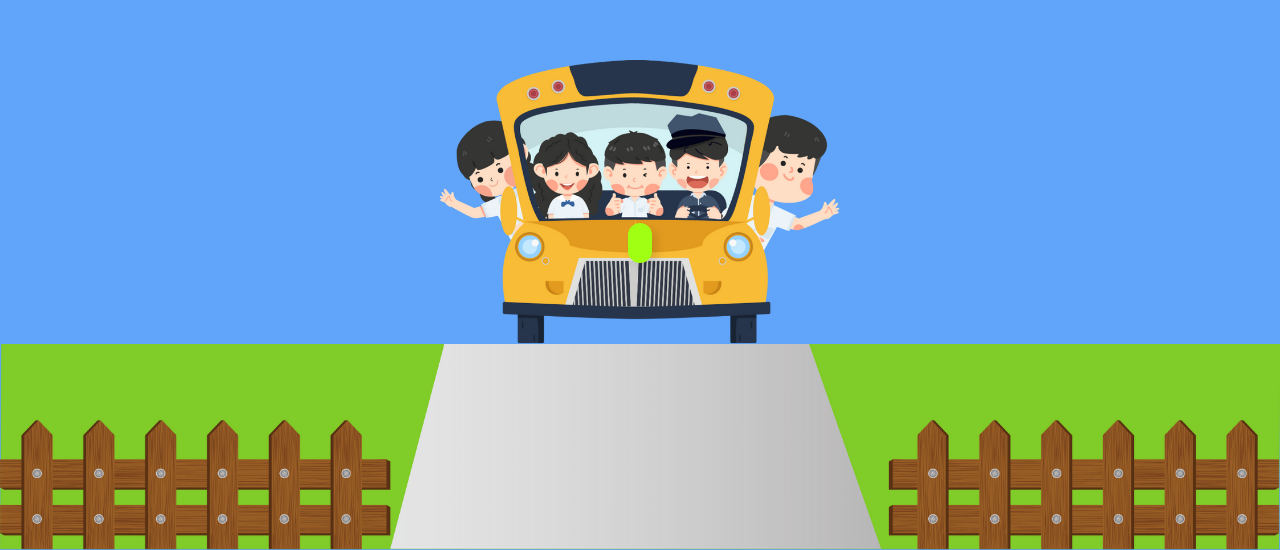
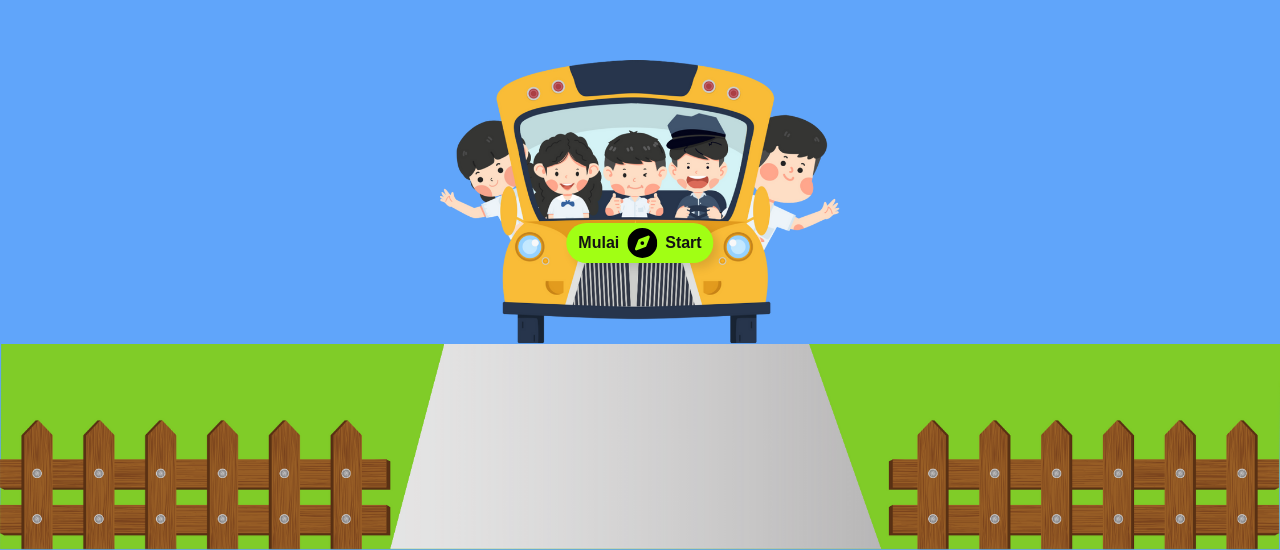
Before and after one commit to agisnarevaldo/belajar-bahasa-inggris-next, a Next.js app: page / in a window 1280 px wide. Shown: the part 250-800 px from the top of the page. Built offline with nearby package versions, Linux system fonts and the light colour scheme.

Commit message:
refactor: change style

```diff
--- a/src/app/page.tsx
+++ b/src/app/page.tsx
@@ -3,10 +3,30 @@ import Button from "@/components/ui/button";
 
 export default function Home() {
     return (
-        <div className="flex flex-col min-h-screen bg-blue-400">
+        <div className="flex flex-col min-h-screen">
             <div className=" absolute bottom-0 w-full">
-                <Button classname="absolute left-1/2 -translate-x-1/2 top-1/3 mx-auto w-max"/>
-                <Image src="/actors.png" alt="actors" width={400} height={500} className="mx-auto"/>
+                <Button
+                    href="/menu"
+                    classname="absolute left-1/2 -translate-x-1/2 top-1/3 mx-auto w-max z-50"
+                    txt="Start"
+                    txt1="Mulai"
+                >
+                    <svg
+                        className="h-[30px] transition-transform duration-[1.5s] hover:rotate-[250deg]"
+                        viewBox="0 0 512 512"
+                        height="1em"
+                        xmlns="http://www.w3.org/2000/svg"
+                    >
+                        <path
+                            d="M256 512A256 256 0 1 0 256 0a256 256 0 1 0 0 512zm50.7-186.9L162.4 380.6c-19.4 7.5-38.5-11.6-31-31l55.5-144.3c3.3-8.5 9.9-15.1 18.4-18.4l144.3-55.5c19.4-7.5 38.5 11.6 31 31L325.1 306.7c-3.2 8.5-9.9 15.1-18.4 18.4zM288 256a32 32 0 1 0 -64 0 32 32 0 1 0 64 0z"/>
+                    </svg>
+                </Button>
+                <Image
+                    src="/actors.png"
+                    alt="actors" width={400}
+                    height={500}
+                    className="mx-auto hover:scale-110 transition-transform duration-200"
+                />
                 <Image src="/road.png" alt="road" width={1000} height={500}
                        className="w-full"/>
             </div>
```
